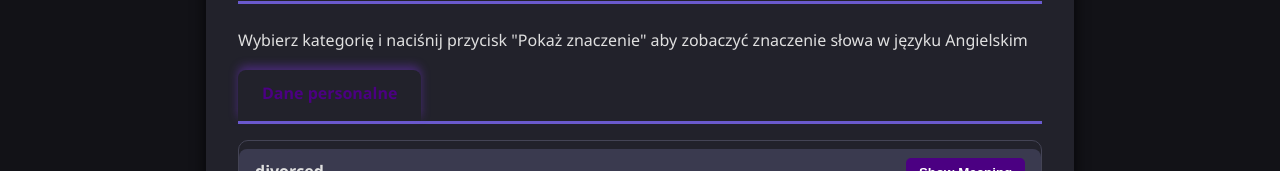
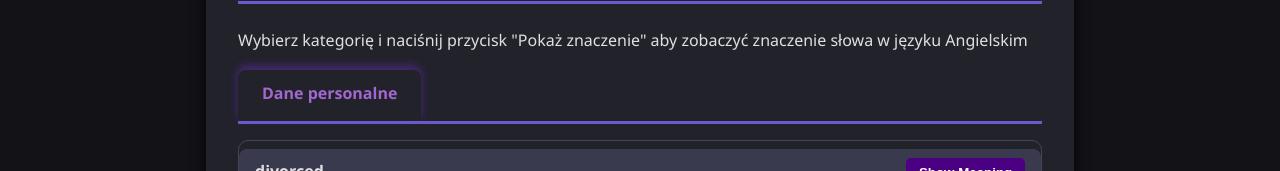
Before and after one commit to Verald2/Verald2.github.io, a plain HTML site: page index.html in a window 1280 px wide. Both pictures are taken after a click on the button "Ciemny Motyw". Shown: the part 336-507 px from the top of the page. Drawn offline with Linux system fonts and the light colour scheme.

Commit message:
Update style.css

```diff
--- a/style.css
+++ b/style.css
@@ -26,7 +26,7 @@ body.dark-theme {
   --section-bg: #22222b;
   --section-shadow: rgba(0, 0, 0, 0.8);
   --primary-color: #6a5acd;
-  --secondary-color: #4b0082;
+  --secondary-color: #a367cf;
   --vocab-bg: #3a3a4f;
   --vocab-hover-bg: #555581;
   --button-bg: #4b0082;
```
